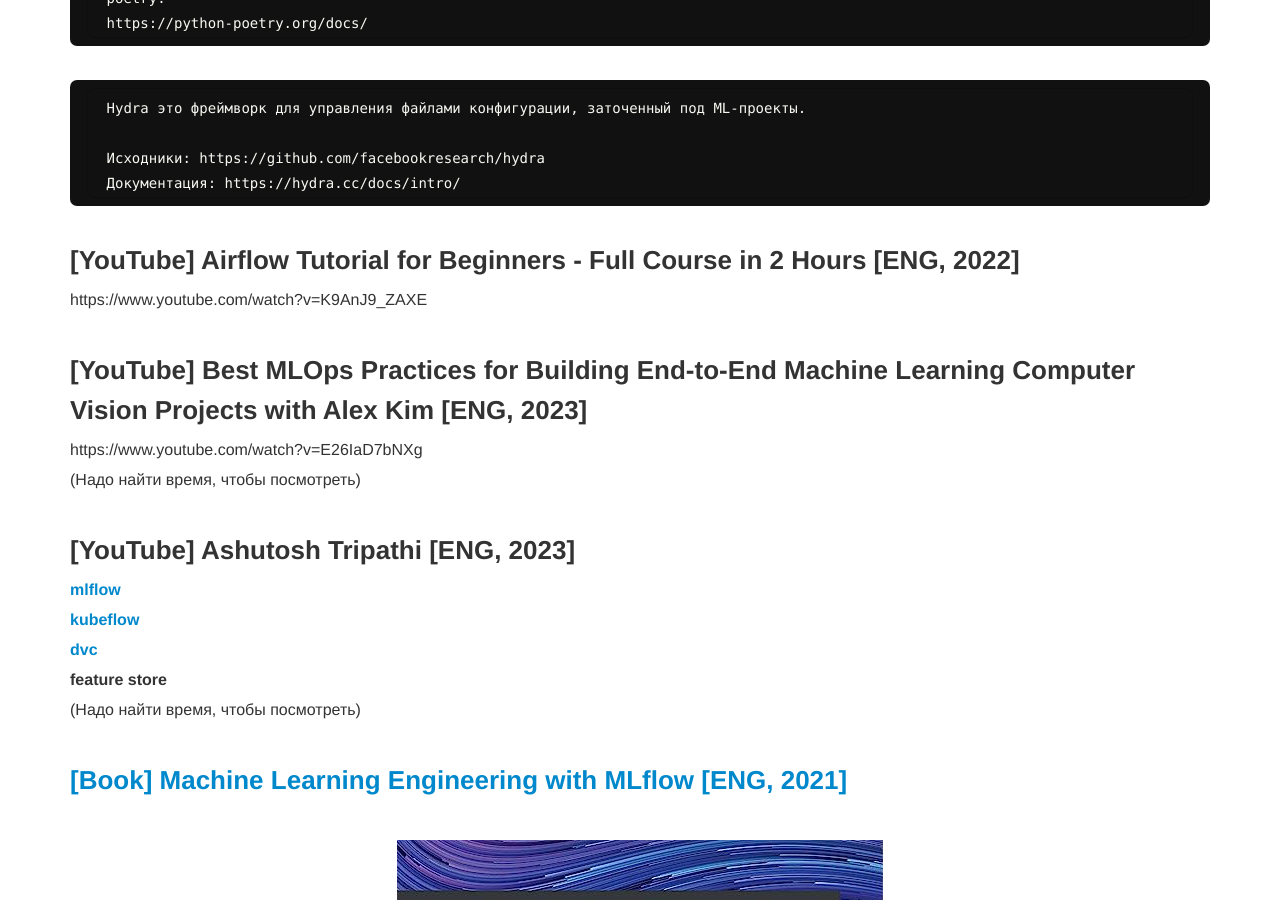
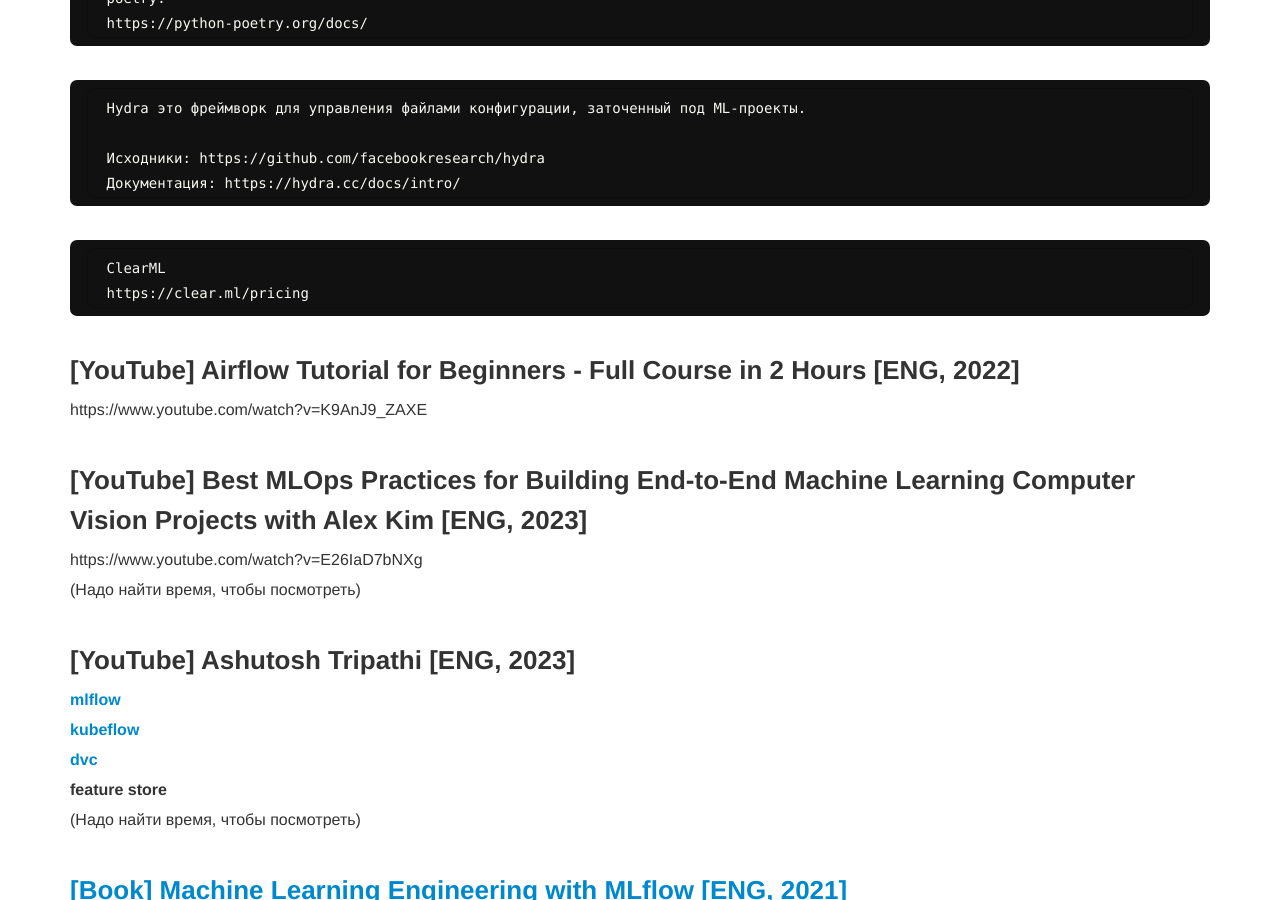
Before and after one commit to webmakaka/docs.mlops.ru, a Jekyll site: the page built from website/00-index.md, in a window 1280 px wide and 900 px high, scrolled down 653 px. Built offline with Jekyll 4.4.1, drawn with Linux system fonts in a browser that asks for light colours.

Commit message:
Update 00-index.md

````diff
--- a/website/00-index.md
+++ b/website/00-index.md
@@ -49,6 +49,13 @@
 
 Исходники: https://github.com/facebookresearch/hydra
 Документация: https://hydra.cc/docs/intro/
+```
+
+<br/>
+
+```
+ClearML
+https://clear.ml/pricing
 ```
 
 
````
